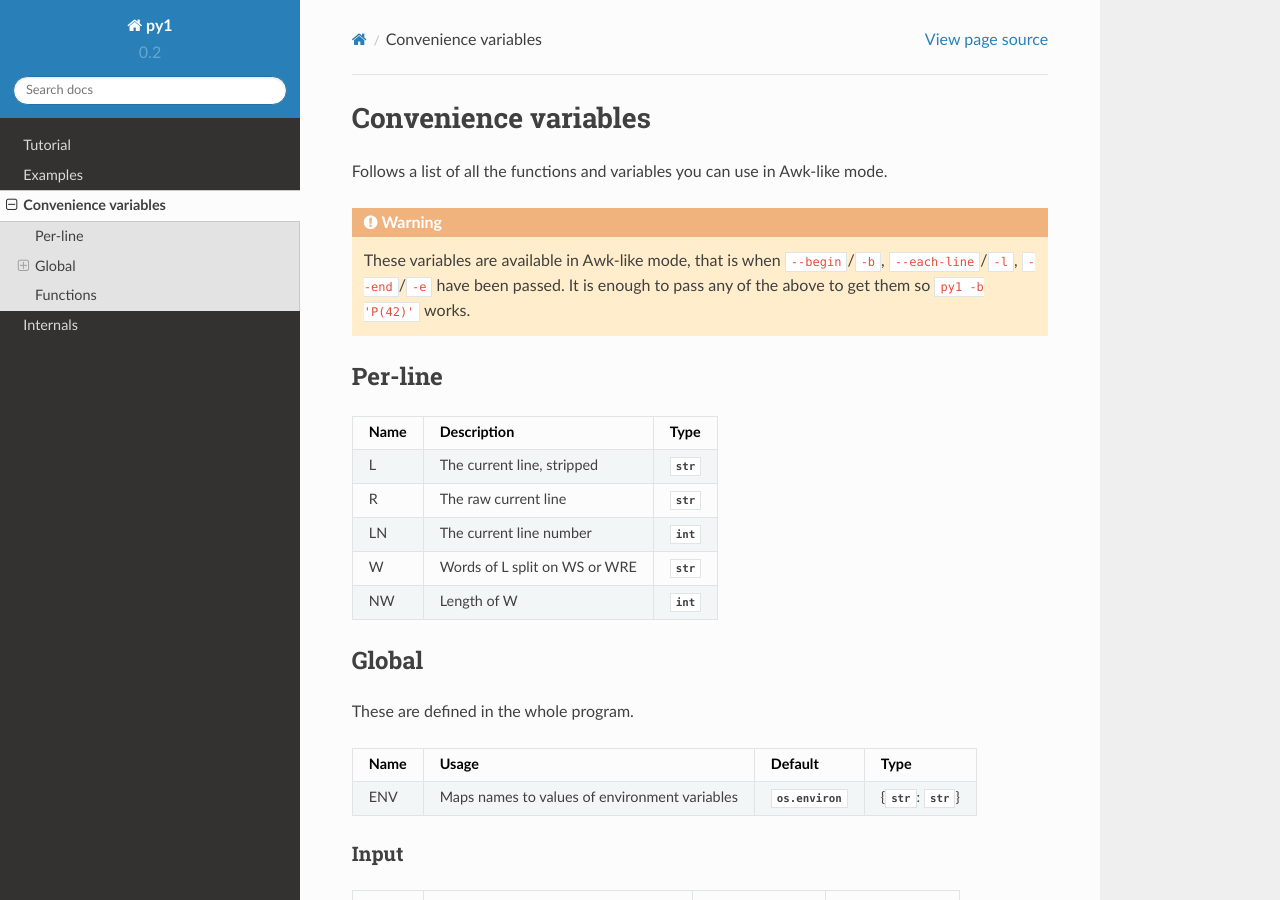
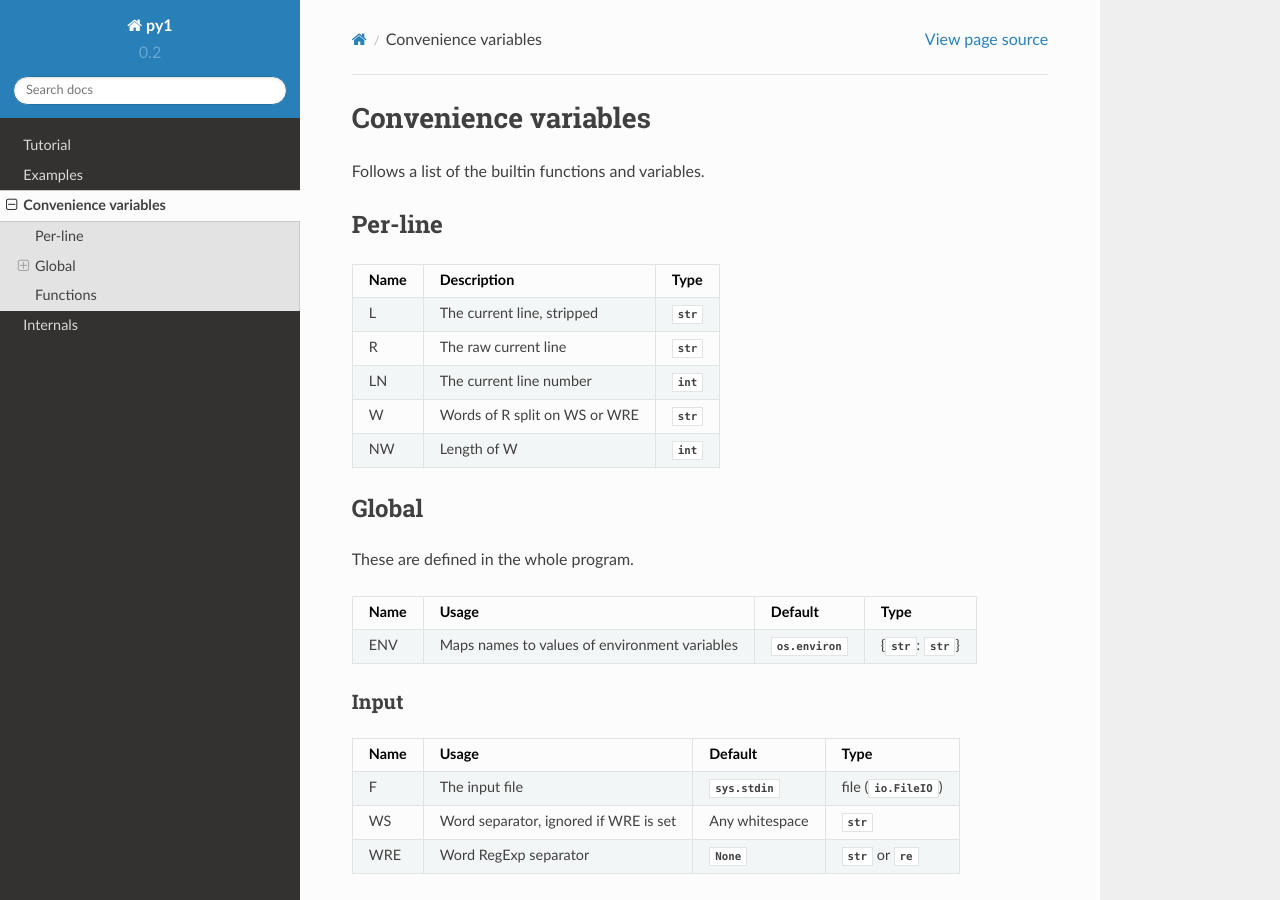
Before and after one commit to unbrice/py1, a Sphinx documentation site: the page built from docs/variables.rst, in a window 1280 px wide and 900 px high. Built offline with Sphinx 7.4.7 and the Read the Docs theme 2.0.0, drawn with Linux system fonts in a browser that asks for light colours.

Commit message:
Update description of builtin variables.
Remove description of "AWK-mode" as it is now the only mode. Update the
description of W as it is now a split of R.

```diff
--- a/docs/variables.rst
+++ b/docs/variables.rst
@@ -1,12 +1,7 @@
 Convenience variables
 =====================
 
-Follows a list of all the functions and variables you can use in Awk-like mode.
-
-.. warning::
-
-  These variables are available in Awk-like mode, that is when ``--begin``/``-b``, ``--each-line``/``-l``, ``--end``/``-e`` have been passed.
-  It is enough to pass any of the above to get them so ``py1 -b 'P(42)'`` works.
+Follows a list of the builtin functions and variables.
 
 
 Per-line
@@ -28,7 +23,7 @@ Per-line
      - The current line number
      - :py:class:`int`
    * - W
-     - Words of L split on WS or WRE
+     - Words of R split on WS or WRE
      - :py:class:`str`
    * - NW
      - Length of W
```
